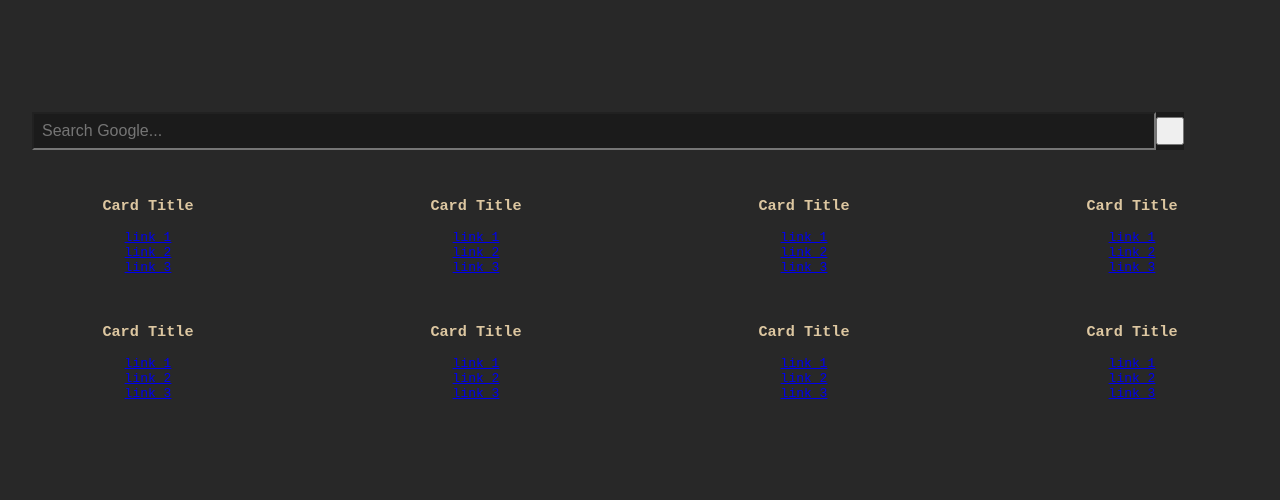
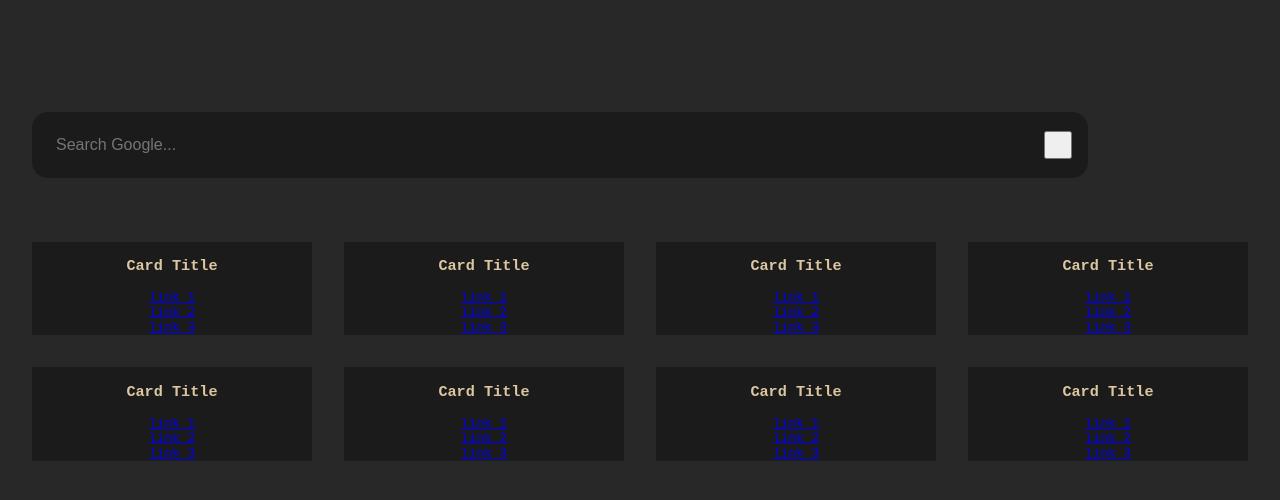
Before and after one commit to TwKnD/home-page, a plain HTML site: page index.html in a window 1280 px wide. Drawn offline with Linux system fonts and the light colour scheme.

Commit message:
search box formatting

```diff
--- a/styles.css
+++ b/styles.css
@@ -19,21 +19,31 @@ body {
     font-family: monospace;
 }
 
+/* Search Form */
 .search-box {
-    width: 90%;
+    width: 80%;
     margin: 2rem;
+    padding: 1rem;
     background-color: var(--secondaryBackground);
+    border-radius: 1rem;
     display: flex;
     flex-direction: row;
     align-items: center;
     justify-content: center;
 }
 
+#search-form {
+    width: 100%;
+}
+
 #search-field {
     width: 100%;
+    background-color: inherit;
+    color: var(--foreground);
     padding: 0.5rem;
     font-size: 1rem;
-    background-color: transparent;
+    border: none;
+    /* border-radius: 1rem; */
 }
 
 #search-button {
@@ -43,14 +53,17 @@ body {
 
 }
 
+/* Cards section */
 main {
     display: grid;
     grid-template-columns: repeat(4, 1fr);
     gap: 2rem;
+    padding: 2rem;
 }
 
 .card {
     display: flex;
     flex-direction: column;
     align-items: center;
+    background-color: var(--secondaryBackground);
 }
```
Also changed, not shown: index.html (+1 -1 lines).
